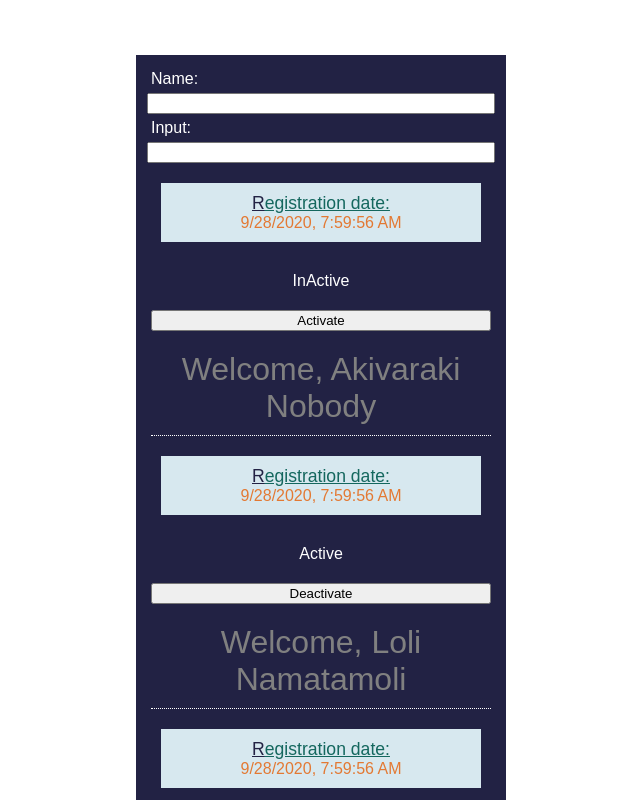
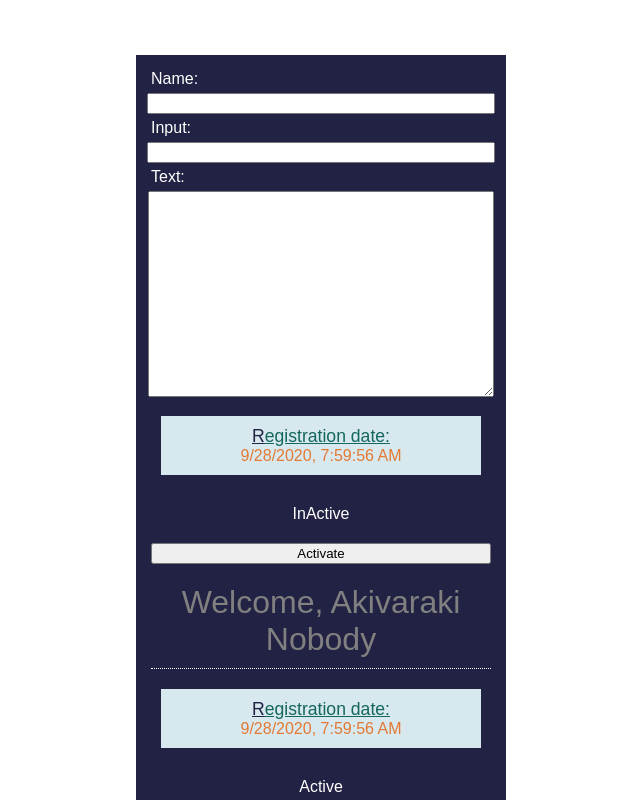
Before and after one commit to aivarasgit/reactExOnSandbox, a React (Create React App) app: page / in a window 1280 px wide. Shown: the top 800 px of the page, without its empty margins (319-959 px from the left). Built offline with nearby package versions, Linux system fonts and the light colour scheme.

Commit message:
Event, style and form changes

```diff
--- a/src/App.js
+++ b/src/App.js
@@ -4,8 +4,9 @@ import MembersDataList from "./components/DataList";
 import EventRegForm from "./components/EventRegForm";
 
 const App = () => {
+  const textArea = "Some kind of text";
   const [name, input] = "";
-  const [values, valuesChanged] = EventRegForm(name, input);
+  const [values, valuesChanged] = EventRegForm(name, input, textArea);
   return (
     <div className="App">
       <form className="RegistrationForm">
@@ -25,7 +26,13 @@ const App = () => {
           value={values.input}
           onChange={valuesChanged}
         />
-
+        <label for="textA__ID">Text:</label>
+        <textarea
+          name="textArea"
+          id="textA__ID"
+          value={values.textArea}
+          onMouseLeave={valuesChanged}
+        ></textarea>
         <MembersDataList name="Akivaraki" surname="nobody" isActive={false} />
         <MembersDataList name="Loli" surname="Namatamoli" isActive={true} />
         <MembersDataList
--- a/src/components/EventRegForm.js
+++ b/src/components/EventRegForm.js
@@ -2,6 +2,7 @@ import { useState } from "react";
 
 const EventRegForm = (...formValues) => {
   const [values, setValues] = useState(formValues);
+
   return [
     values,
     (e) => {
--- a/src/styles.css
+++ b/src/styles.css
@@ -32,3 +32,8 @@ input {
   display: flex;
   flex-flow: column wrap;
 }
+
+.RegistrationForm textArea {
+  width: 340px;
+  min-height: 200px;
+}
```
